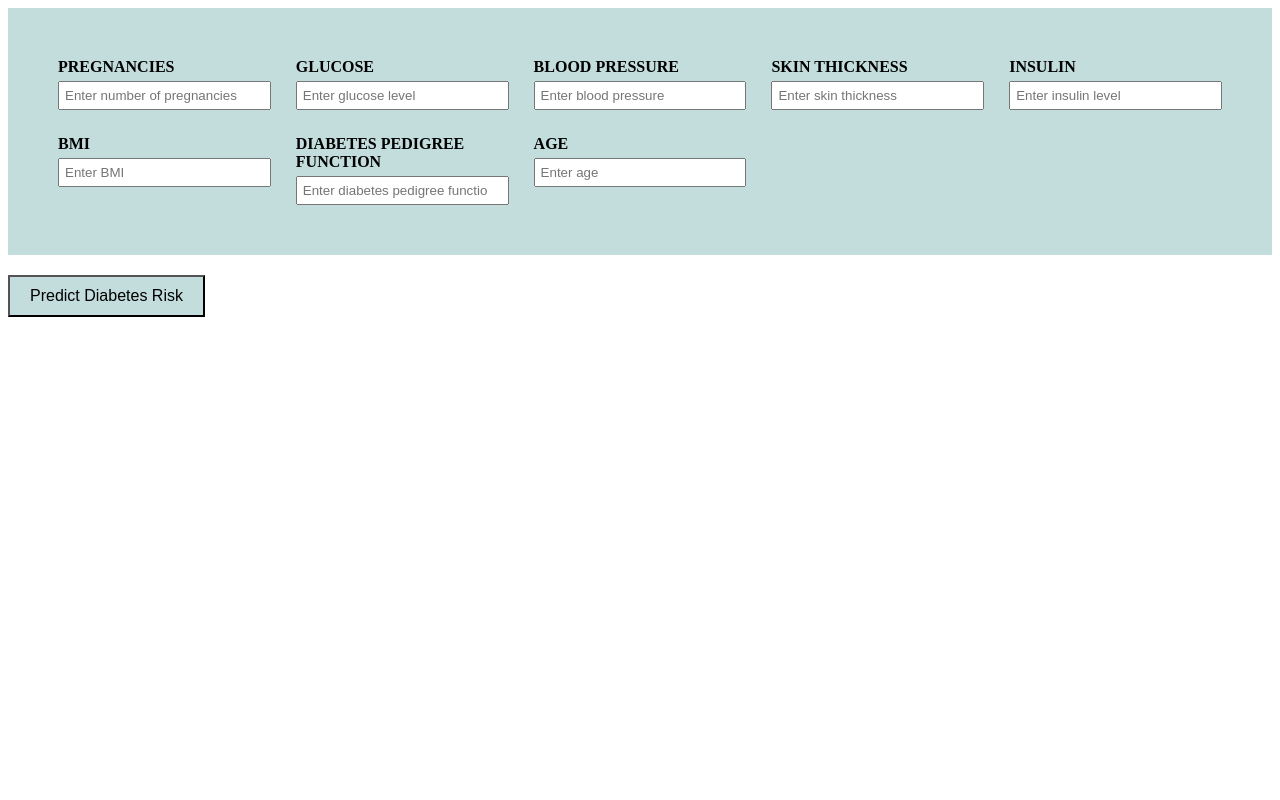
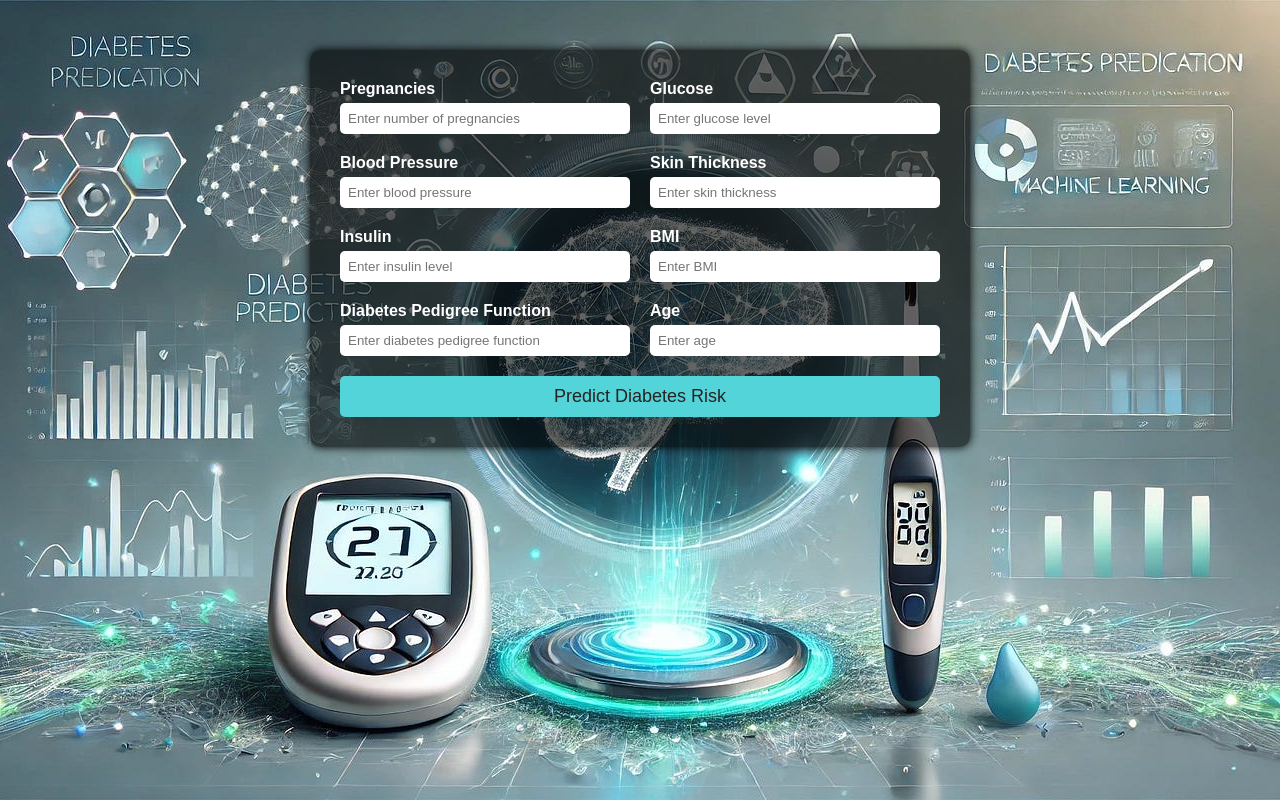
Before and after one commit to seelamdivya23/-Diabetes-Detector, a Flask app: page /predictdata in a window 1280 px wide. Run offline with Flask 3, Linux system fonts and the light colour scheme.

Commit message:
final commit

```diff
--- a/src/components/data_transformation.py
+++ b/src/components/data_transformation.py
@@ -24,13 +24,7 @@ from src.utils import save_object, plot_qq                # ✅ Added plot_qq
 # Import SMOTE
 from imblearn.over_sampling import SMOTE
 
-# # ✅ Top-level function to make values strictly positive (required for Box-Cox)
-# def shift_positive(X):
-#     X = np.array(X)
-#     shift = np.abs(np.min(X, axis=0)) + 1e-4  # Small buffer to avoid zero
-#     return X + shift
 
-# Configuration class for storing transformation file path
 @dataclass
 class DataTransformationConfig:
     preprocessor_obj_file_path = os.path.join('artifacts', "preprocessor.pkl")  # Path to save preprocessing object
--- /dev/null
+++ b/static/style.css
@@ -0,0 +1,72 @@
+body {
+    background-image: url("background.jpg");
+    background-size: cover;
+    background-position: center;
+    background-repeat: no-repeat;
+    font-family: Arial, sans-serif;
+    color: #fff;
+    margin: 0;
+    padding: 0;
+}
+
+form {
+    background-color: rgba(0, 0, 0, 0.6);
+    max-width: 600px;
+    margin: 50px auto;
+    padding: 30px;
+    border-radius: 10px;
+    box-shadow: 0 0 10px #000;
+}
+
+.form-grid {
+    display: grid;
+    grid-template-columns: 1fr 1fr;
+    gap: 20px;
+}
+
+label {
+    font-weight: bold;
+}
+
+input[type="number"] {
+    width: 100%;
+    padding: 8px;
+    margin-top: 5px;
+    border: none;
+    border-radius: 5px;
+}
+
+.btn {
+    width: 100%;
+    padding: 10px;
+    background-color: #53d4d8;
+    color: rgb(39, 34, 34);
+    border: none;
+    border-radius: 5px;
+    font-size: 18px;
+    cursor: pointer;
+    margin-top: 20px;
+}
+
+.btn:hover {
+    background-color: #0ba0ab;
+}
+
+.result {
+    text-align: center;
+    margin-top: 20px;
+    font-size: 20px;
+
+    /* 🔹 Animation added below */
+    opacity: 0;
+    animation: fadeIn 1s ease-in-out forwards;
+}
+
+.result-positive {
+     color: #9c0e0e;
+}
+
+.result-negative {
+    color: #145516;
+
+}
--- a/templates/home.html
+++ b/templates/home.html
@@ -1,40 +1,9 @@
 <html>
     <head>
-    <title>Diabetes Detector</title>
-    <style>
-    .form-grid {
-        display: grid;
-        text-decoration-color: black;
-        text-transform: uppercase;
-        text-shadow: 0cqmax;
-        grid-template-columns: repeat(auto-fit, minmax(200px, 1fr));
-        gap: 25px;
-        padding: 50px;
-        background-color: rgb(195, 220, 220);
-        background-image: -moz-linear-gradient();
-
-    }
-
-    .form-grid label {
-        font-weight: bold;
-    }
-
-    .form-grid input {
-        width: 100%;
-        padding: 5px;
-        margin-top: 5px;
-    }
-
-    .btn {
-        margin-top: 20px;
-        padding: 10px 20px;
-        font-size: 16px;
-        font-style: normal;
-        background-color: rgb(195, 220, 220);
-    }
-</style>
+    <meta charset="UTF-8">
+    <title>Diabetes Prediction</title>
+    <link rel="stylesheet" href="{{ url_for('static', filename='style.css') }}">
 </head>
-<body>
 <form action="{{ url_for('predict_datapoint') }}" method="post">
     <div class="form-grid">
         <div>
@@ -73,11 +42,12 @@
 
     <input class="btn" type="submit" value="Predict Diabetes Risk" />
 
+
+{% if results == 1.0 %}
+    <h2 style="color:rgb(209, 33, 33); text-align: center;">❌ The prediction is: <strong>Diabetic</strong></h2>
+{% elif results == 0.0 %}
+    <h2 style="color: rgb(20, 222, 20);; text-align: center;">✅ The prediction is: <strong>Non-Diabetic</strong></h2>
+{% endif %}
 </form>
-{% if results == 1.0 %}
-    <h2 style="color: green; text-align: center;">✅ The prediction is: <strong>Diabetic</strong></h2>
-{% elif results == 0.0 %}
-    <h2 style="color: red;; text-align: center;">❌ The prediction is: <strong>Non-Diabetic</strong></h2>
-{% endif %}
 </body>
 </html>
--- a/templates/index.html
+++ b/templates/index.html
@@ -1 +1,3 @@
-<h1> WELCOME TO DIABETES DETECTOR</h1>
+<h1 style="color: rgb(61, 223, 209); text-align: center; font-weight: bold; text-transform: uppercase; text-shadow: 2px 2px 4px #000; font-size: 48px;">
+    🩺💉 WELCOME TO DIABETIC PREDICTION 🧬🍬
+</h1>
```
Also changed, not shown: static/background.jpg (added).
